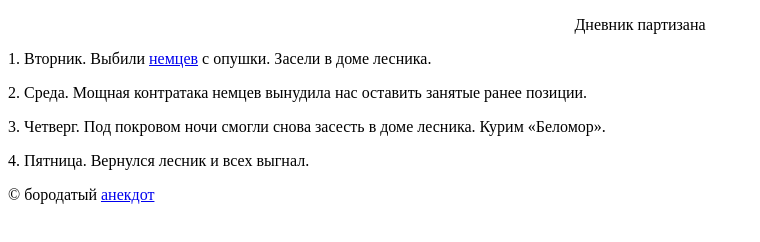
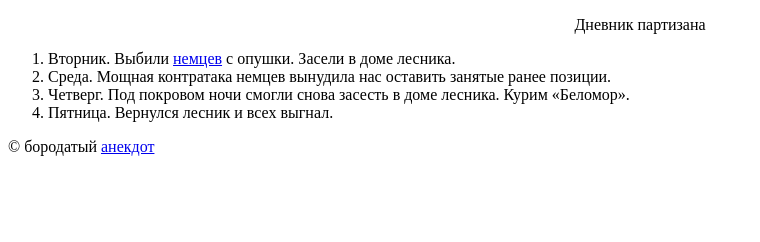
Before and after one commit to Drygz/Vladimir-khrushchev, a plain HTML site: page DIARY.html in a window 1280 px wide. Shown: the whole page, without its empty margins (0-760 px from the left). Drawn offline with Linux system fonts and the light colour scheme.

Commit message:
Update DIARY.html

```diff
--- a/DIARY.html
+++ b/DIARY.html
@@ -9,10 +9,12 @@
         <p align="center">Дневник партизана</p>
     </header>
     <main>
-        <p>1. Вторник. Выбили <a href="https://ru.wikipedia.org/wiki/%D0%9D%D0%B5%D0%BC%D1%86%D1%8B">немцев</a> с опушки. Засели в доме лесника.</p>
-        <p>2. Среда. Мощная контратака немцев вынудила нас оставить занятые ранее позиции.</p>
-        <p>3. Четверг. Под покровом ночи смогли снова засесть в доме лесника. Курим «Беломор».</p>
-        <p>4. Пятница. Вернулся лесник и всех выгнал.</p>
+        <p>
+          <ol>
+          <li>Вторник. Выбили <a href="https://ru.wikipedia.org/wiki/%D0%9D%D0%B5%D0%BC%D1%86%D1%8B">немцев</a> с опушки. Засели в доме лесника.</li>
+        <li>Среда. Мощная контратака немцев вынудила нас оставить занятые ранее позиции.</li>
+        <li>Четверг. Под покровом ночи смогли снова засесть в доме лесника. Курим «Беломор».</li>
+        <li>Пятница. Вернулся лесник и всех выгнал.</li></p></ol>
         <p>© бородатый <a href="https://www.meme-arsenal.com/memes/9268baac2e4a7a2a3fb6865abe12c4b1.jpg">анекдот</a></p>
   </body>
 </html>
```
